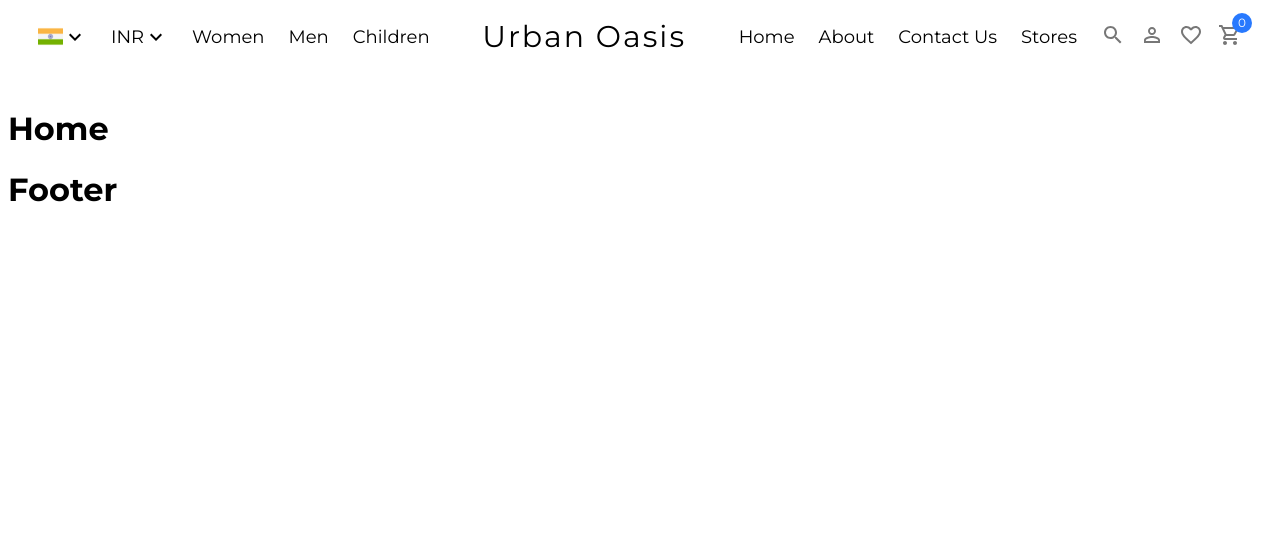
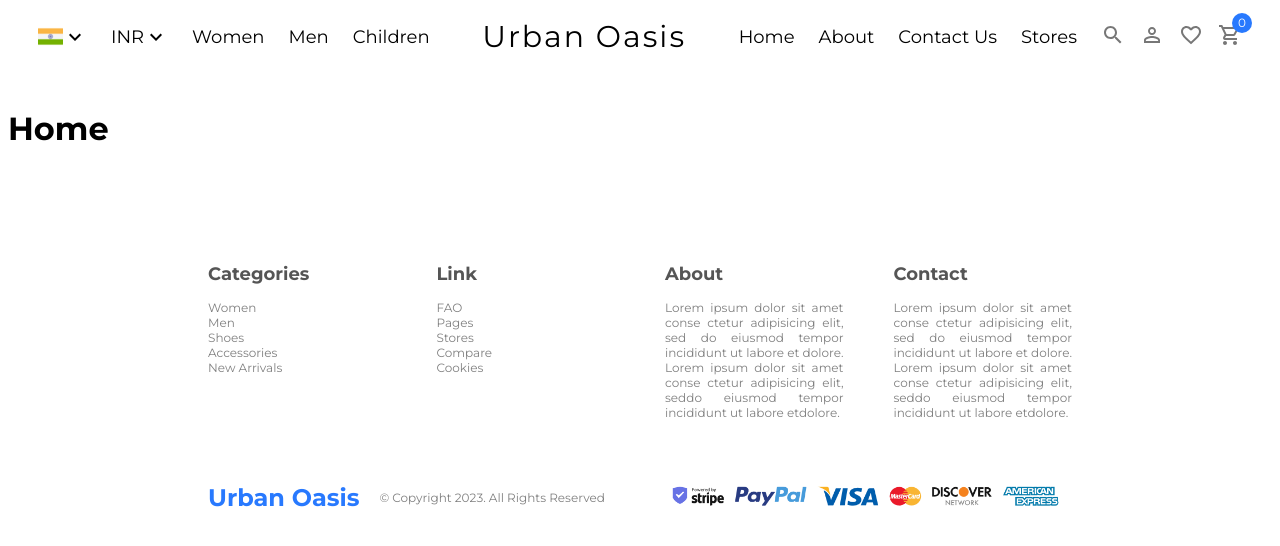
Before and after one commit to kunal-arya/E-commerce-App, a React (Vite) app in the folder client/: page / in a window 1280 px wide. Shown: the top 546 px of the page. Built offline with nearby package versions, Linux system fonts and the light colour scheme.

Commit message:
Footer Component

```diff
--- a/client/src/components/Footer/Footer.jsx
+++ b/client/src/components/Footer/Footer.jsx
@@ -1,5 +1,55 @@
+import "./Footer.scss"
+
 export default function Footer() {
     return (
-        <h1>Footer</h1>
+        <div className="footer">
+            <div className="top">
+                <div className="item">
+                    <h2>Categories</h2>
+                    <span>Women</span>
+                    <span>Men</span>
+                    <span>Shoes</span>
+                    <span>Accessories</span>
+                    <span>New Arrivals</span>
+                </div>
+                <div className="item">
+                    <h2>Link</h2>
+                    <span>FAO</span>
+                    <span>Pages</span>
+                    <span>Stores</span>
+                    <span>Compare</span>
+                    <span>Cookies</span>
+                </div>
+                <div className="item">
+                    <h2>About</h2>
+                    <span>
+                        Lorem ipsum dolor sit amet conse ctetur adipisicing elit, sed do
+                        eiusmod tempor incididunt ut labore et dolore. Lorem ipsum dolor sit
+                        amet conse ctetur adipisicing elit, seddo eiusmod tempor incididunt
+                        ut labore etdolore.
+                    </span>
+                </div>
+                <div className="item">
+                    <h2>Contact</h2>
+                    <span>
+                        Lorem ipsum dolor sit amet conse ctetur adipisicing elit, sed do
+                        eiusmod tempor incididunt ut labore et dolore. Lorem ipsum dolor sit
+                        amet conse ctetur adipisicing elit, seddo eiusmod tempor incididunt
+                        ut labore etdolore.
+                    </span>
+                </div>
+            </div>
+            <div className="bottom">
+                <div className="left">
+                    <span className="logo">Urban Oasis</span>
+                    <span className="copyright">
+                        © Copyright 2023. All Rights Reserved
+                    </span>
+                </div>
+                <div className="right">
+                    <img src="/images/payment.png" alt="" />
+                </div>
+            </div>
+        </div>
     )
 }
--- /dev/null
+++ b/client/src/components/Footer/Footer.scss
@@ -0,0 +1,55 @@
+.footer {
+    margin: 100px 200px 20px 200px;
+
+
+    .top{
+        display: flex;
+        gap: 50px;
+        margin-bottom: 50px;
+
+        .item {
+            font-size: 0.75rem;
+            flex: 1;
+            display: flex;
+            flex-direction: column;
+            text-align: justify;
+
+            h2 {
+                font-size: 1.125rem;
+                font-weight: 700;
+                color: #555;
+            }
+
+            span {
+                color: gray;
+            }
+        }
+    }
+    .bottom{
+        display: flex;
+        align-items: center;
+        justify-content: space-between;
+        .left{
+            display: flex;
+            align-items: center;
+            font-size: 0.75rem;
+
+            .logo {
+                color: #2879fe;
+                font-weight: bold;
+                font-size: 1.5rem;
+            }
+
+            .copyright {
+                margin-left: 20px;
+                color: gray;
+            }
+        }
+        .right{
+
+            img {
+                height: 50px;
+            }
+        }
+    }
+}
```
